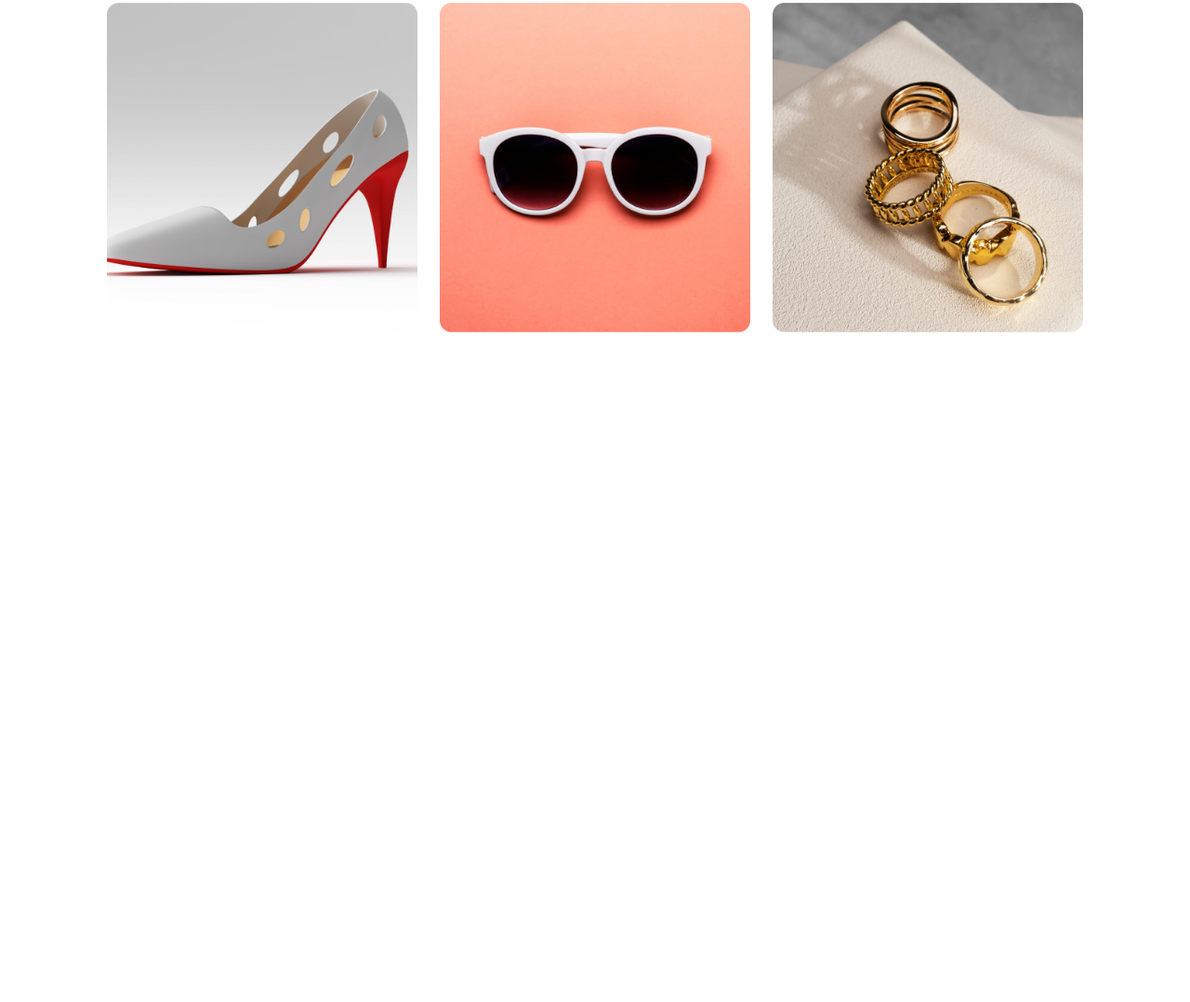
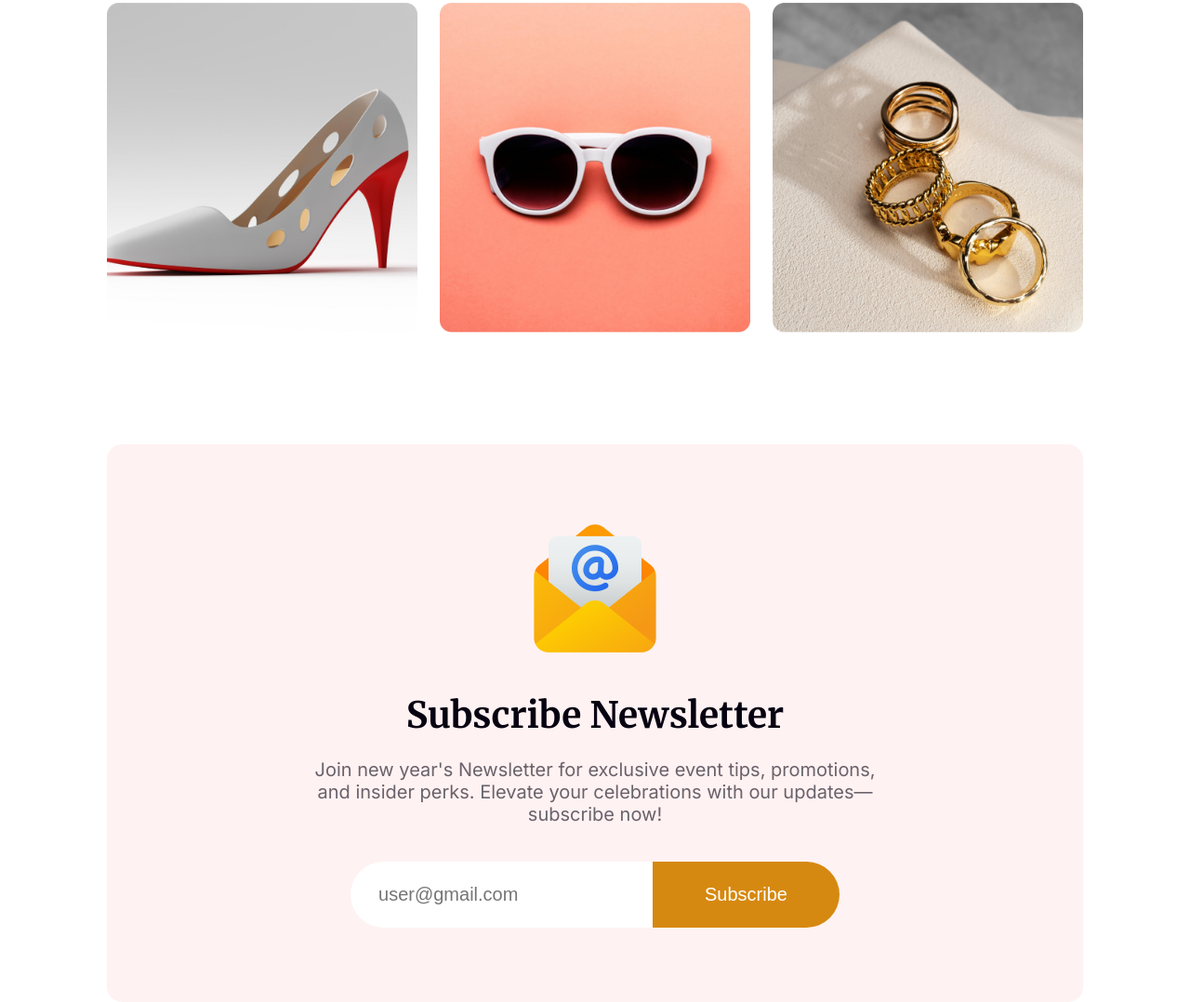
Before and after one commit to shahin-hossain-dev/new-year-assignment, a plain HTML site: page index.html in a window 1280 px wide. Shown: the part 2735-3813 px from the top of the page at 93% size. Before the commit the page ends 3093 px from the top, so only its background shows below. Drawn offline with Linux system fonts and the light colour scheme.

Commit message:
subscribe newsletter section added

```diff
--- a/index.html
+++ b/index.html
@@ -62,6 +62,18 @@
                 <img src="./assets/Rectangle 8.png" alt="">
             </div>
         </section>
+        <!-- subscribe section start -->
+        <section class="subscribe-container">
+            <img src="./assets/Group 61.png" alt="">
+            <h2 class="subscribe-title secondary-text">Subscribe Newsletter</h2>
+            <p class="subscribe-description">Join new year's Newsletter for exclusive event tips, promotions, and
+                insider perks.
+                Elevate your celebrations with our updates—subscribe now! </p>
+            <form>
+                <input type="email" name="email" id="email" class="subscribe-field" placeholder="user@gmail.com">
+                <input type="submit" value="Subscribe" class="btn-subscribe">
+            </form>
+        </section>
     </main>
     <!-- footer start -->
     <footer>
--- a/styles/style.css
+++ b/styles/style.css
@@ -162,4 +162,53 @@ body {
 
 .portfolio-demo img {
     width: 100%;
+
 }
+
+/* subscribe section style */
+.subscribe-container {
+    margin-top: 120px;
+    border-radius: 16px;
+    background: rgba(255, 0, 0, 0.05);
+    padding: 80px 212px;
+    text-align: center;
+}
+
+.subscribe-container img {
+    margin-bottom: 32px;
+}
+
+.subscribe-title {
+    font-family: Merriweather;
+    font-size: 39px;
+    margin-bottom: 22px;
+}
+
+.subscribe-description {
+    color: rgba(7, 2, 17, 0.60);
+    font-size: 20px;
+    margin-bottom: 39px;
+}
+
+.btn-subscribe {
+    border-radius: 0px 50px 50px 0px;
+    background-color: #D68910;
+    color: #ffffff;
+    padding: 24px 56px;
+    border: 0;
+    font-size: 20px;
+    font-weight: 500;
+}
+
+.subscribe-field {
+    font-size: 20px;
+    padding: 24px 30px;
+    border: 0;
+    outline: 0;
+    border-radius: 50px 0px 0px 50px;
+}
+
+.subscribe-container form {
+    display: flex;
+    justify-content: center;
+}
```
